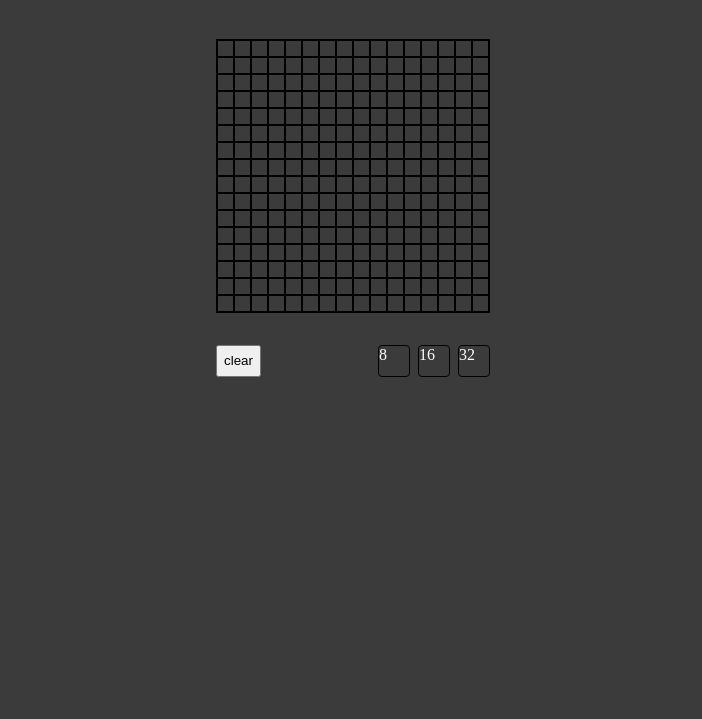
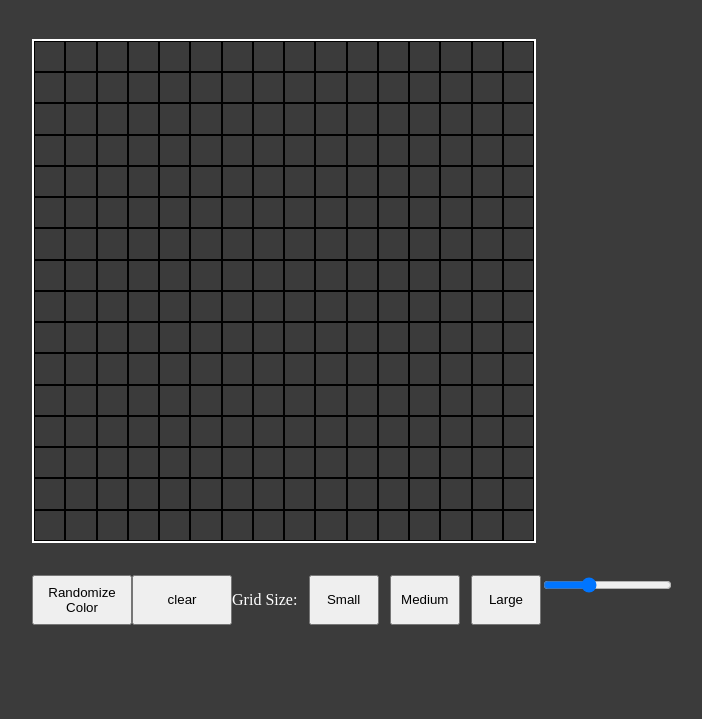
Before and after one commit to ezra-casas/etch_a_sketch, a plain HTML site: page index.html in a window 1280 px wide. Shown: the part 81-800 px from the top of the page, without its empty margins (287-989 px from the left). Drawn offline with Linux system fonts and the light colour scheme.

Commit message:
Added button that randomizes colors

```diff
--- a/index.html
+++ b/index.html
@@ -1,32 +1,35 @@
 <!DOCTYPE html>
 <html>
-
-<head>
+  <head>
     <meta charset="UTF-8">
     <meta name="viewport" content="width=device-width, initial-scale=1.0">
     <title>Etch-a-Sketch</title>
     <script defer src="script.js"></script>
     <link rel="stylesheet" type="text/css" href="style.css">
-</head>
+  </head>
 
   <div class="container">
     <h1>Etch-A-Sketch</h1>
-    <div class="grid"></div>
+    <div id="grid"></div>
     <div class="btns-container">
+      <button type="button" id="randomize">Randomize Color</button>
       <button id="btn-clear" type="button">clear</button>
       <div class="grid-size">
-        <div class="box" id="8">
-          8
-        </div>
-        <div class="box" id="16">
-          16
-        </div>
-        <div class="box" id="32">
-          32
-        </div>
+        <p>Grid Size:</p>
+        <button class="box" id="16">
+          Small
+        </button>
+        <button class="box" id="32">
+          Medium
+        </button>
+        <button class="box" id="64">
+          Large
+        </button>
+      </div>
+      <div>
+        <input type="range" name="slider" value="32" min="16" max="64"  id="slider" step="1">
       </div>
     </div>
-
   </div>
 
 
--- a/script.js
+++ b/script.js
@@ -1,49 +1,83 @@
-const grid = document.querySelector(".grid");
+// Selectors
+const grid = document.querySelector("#grid");
+const slider = document.querySelector("#slider");
+const randomBtn = document.querySelector("#randomize");
+const btn = document.querySelector("#btn-clear");
+const sizeBtns = document.querySelectorAll(".box");
+
+// Initializing the grid with the following
+let gridXY = 500;
 let gridSize = 16;
+grid.style.height = `${gridXY}px`;
+grid.style.width = `${gridXY}px`;
+createGrid(gridSize);
 
-function clearGrid(){
-    const blocks = document.querySelectorAll(".block");
-    blocks.forEach(block => {
-        block.style.backgroundColor = "";
-    })
+let isRandomColor = false;
+
+
+// Event Listeners
+randomBtn.addEventListener("click", randomizeColor);
+
+btn.addEventListener("click", clearGrid)
+
+slider.addEventListener("input", updateGridSize);
+
+// Size Buttons logic
+sizeBtns.forEach(btn => {
+  btn.addEventListener("click", () => {
+    clearGrid();
+    let size = Number(btn.id);
+    createGrid(size);
+    slider.value = size
+  });
+})
+
+
+// FUNCTIONS
+function updateGridSize(){
+  gridSize = getSliderValue();
+  createGrid(gridSize);
 }
 
-// GRID
-function createGrid(size){
-    grid.innerHTML = "";
-    for (let i = 0; i < size; i++) {
-        let parentDiv = document.createElement("div")
-        parentDiv.classList.add(`row`)
-
-        for (let j = 0; j < size; j++) {
-            let div = document.createElement("div")
-
-            div.classList.add("block")
-            div.setAttribute("id", `row:${i+1}-col:${j+1}`)
-
-            div.addEventListener("mouseenter",  () => {
-                div.style.backgroundColor = "#fff"
-            })
-
-            parentDiv.appendChild(div);
-        };
-        grid.appendChild(parentDiv)
-    }
+function randomizeColor(){
+  isRandomColor ? randomBtn.style.backgroundColor = "white" : randomBtn.style.backgroundColor = "grey";
+  isRandomColor = !isRandomColor
 }
 
-createGrid(gridSize);
 
-// Size Buttons
-const sizeBtns = document.querySelectorAll(".box");
+function getSliderValue(){
+  return Number(slider.value);
+}
 
-sizeBtns.forEach(btn => {
-    btn.addEventListener("click", () => {
-        clearGrid();
-        let size = Number(btn.id);
-        createGrid(size);
-    });
-})
+function clearGrid() {
+  const blocks = document.querySelectorAll(".block");
+  blocks.forEach(block => {
+    block.style.backgroundColor = "";
+  })
+}
 
-// button logic
-const btn = document.querySelector("#btn-clear");
-btn.addEventListener("click", clearGrid)
+// GRID creation
+function createGrid(size) {
+  grid.innerHTML = "";
+  let boxSize = gridXY / size;
+
+  for (let i = 0; i < size; i++) {
+    // BOX creation
+    for (let j = 0; j < size; j++) {
+      const box = document.createElement("div");
+      // Handle block color change
+      box.addEventListener("mouseenter", () => {
+        if (isRandomColor){
+          box.style.backgroundColor =  "#" + ((1 << 24) * Math.random() | 0).toString(16).padStart(6, "0")
+        }else{
+          box.style.backgroundColor = "#fff";
+        }
+      });
+
+      box.classList.add("block");
+      box.style.width = `${boxSize}px`;
+      box.style.height = `${boxSize}px`;
+      grid.appendChild(box);
+    };
+  };
+}
--- a/style.css
+++ b/style.css
@@ -1,61 +1,47 @@
-body{
-    background: #3b3b3b;
-    color: #fff;
-    display: flex;
-    justify-content: center;
+body {
+  background: #3b3b3b;
+  color: #fff;
+  display: flex;
+  justify-content: center;
 }
 
-.grid{
-    width: auto;
-    height: auto;
-    border: 1px solid #000;
-    display: flex;
-    flex-direction: column;
-    flex-wrap: wrap;
+.container {
+  display: flex;
+  flex-direction: column;
+  gap: 2rem;
 }
 
-.row{
-    margin: 0;
-    padding: 0;
-    display: grid;
-    grid-auto-flow: column;
-
+#grid {
+  display: flex;
+  border: 2px solid white;
+  flex-wrap: wrap;
 }
 
-
-.block{
-    text-align: center;
-    width: 15px;
-    height: 15px;
-    border: 1px solid #000;
-    padding: 0;
-    margin: 0;
+.block {
+  border: 1px solid #000;
+  box-sizing: border-box;
 }
 
-.block:hover{
-
-    background-color: #fff;
-}
-
-.container{
-    display: flex;
-    flex-direction: column;
-    gap: 2rem;
+button{
+  cursor: pointer;
+  width: 100px;
+  height: 100%;
 }
 
 .btns-container{
-    display: flex;
-    justify-content: space-between;
+  display: flex;
+  flex-direction: row;
+  justify-content: space-between;
 }
 .grid-size{
-    display: flex;
-    gap: 0.5rem;
+  display: flex;
+  flex-direction: row;
+  justify-content: center;
+  align-items: center;
+  gap: 0.7rem;
 }
+
 .box{
-    width: 30px;
-    height: 30px;
-    border: 1px solid #000;
-    text-align: center;
-    display: flex;
-    border-radius: 4px;
+  dislpay: flex;
+  width: 70px;
 }
```
